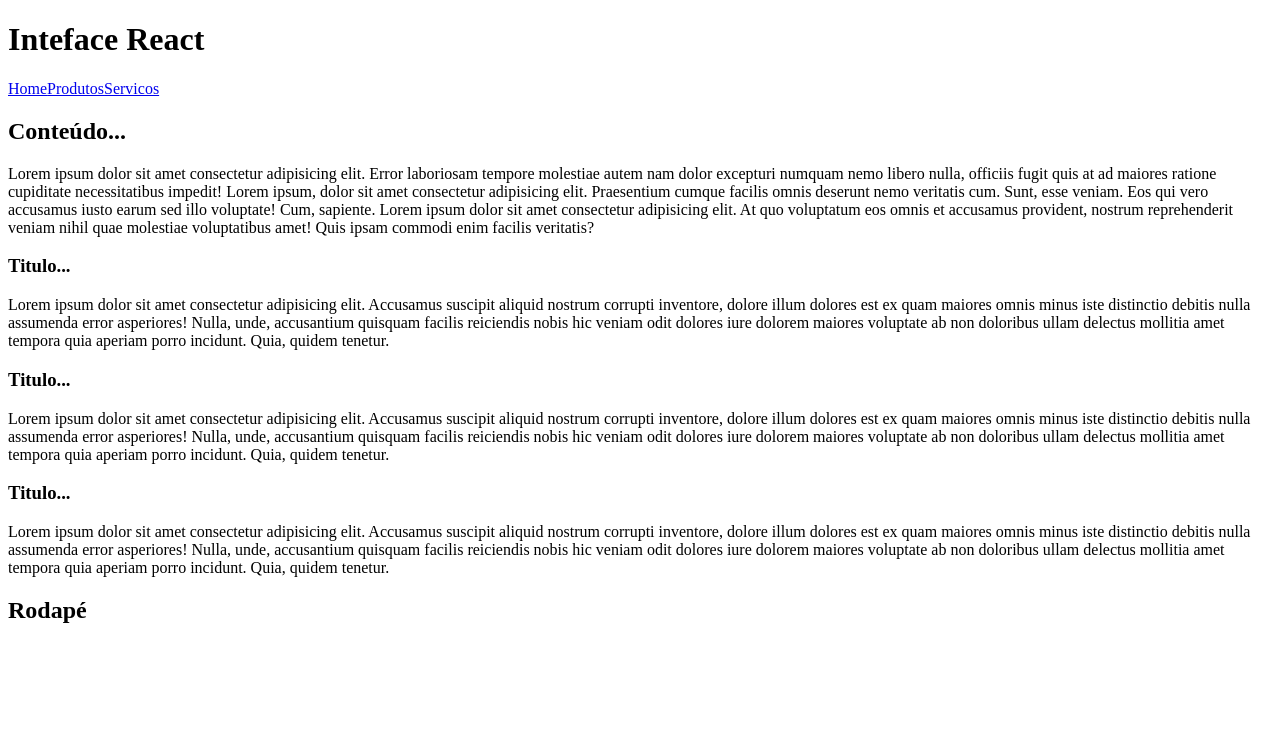
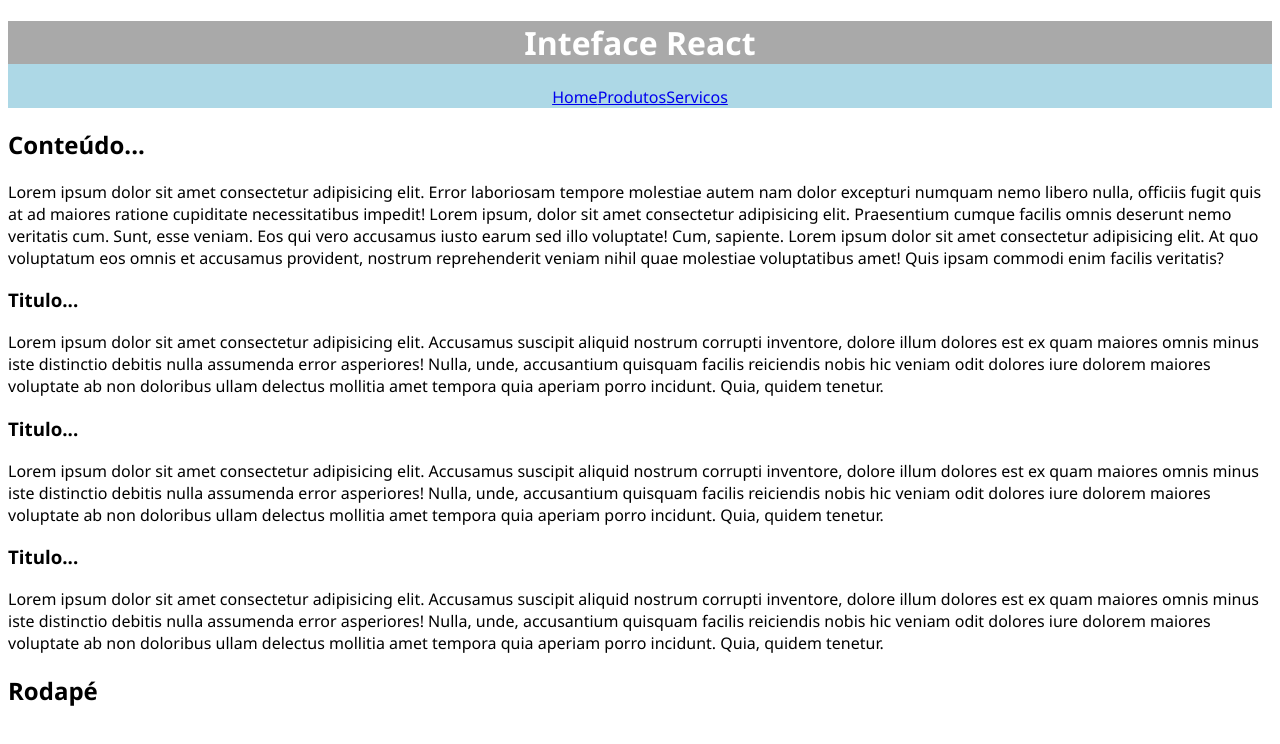
Before and after one commit to veronica-silva/meu-app, a React (Create React App) app: page / in a window 1280 px wide. Shown: the top 744 px of the page. Built offline with nearby package versions, Linux system fonts and the light colour scheme.

Commit message:
adding style

```diff
--- a/src/components/Layouts/Cabecalho.jsx
+++ b/src/components/Layouts/Cabecalho.jsx
@@ -1,8 +1,12 @@
 import Menu from "../Menu";
+const estilo = {
+  color: "white",
+  backgroundColor: "darkgrey",
+};
 const Cabecalho = () => {
   return (
-    <header>
-      <h1>Inteface React</h1>
+    <header style={{ backgroundColor: "lightblue", textAlign: "center" }}>
+      <h1 style={estilo}>Inteface React</h1>
       <Menu></Menu>
     </header>
   );
--- /dev/null
+++ b/src/index.css
@@ -0,0 +1,11 @@
+*,
+*::after,
+*::before {
+  box-sizing: border-box;
+}
+html {
+  font-size: 16px;
+}
+body {
+  font-family: "Segoe UI", Tahoma, Geneva, Verdana, sans-serif;
+}
```
Also changed, not shown: src/index.js (+5 -5 lines).
